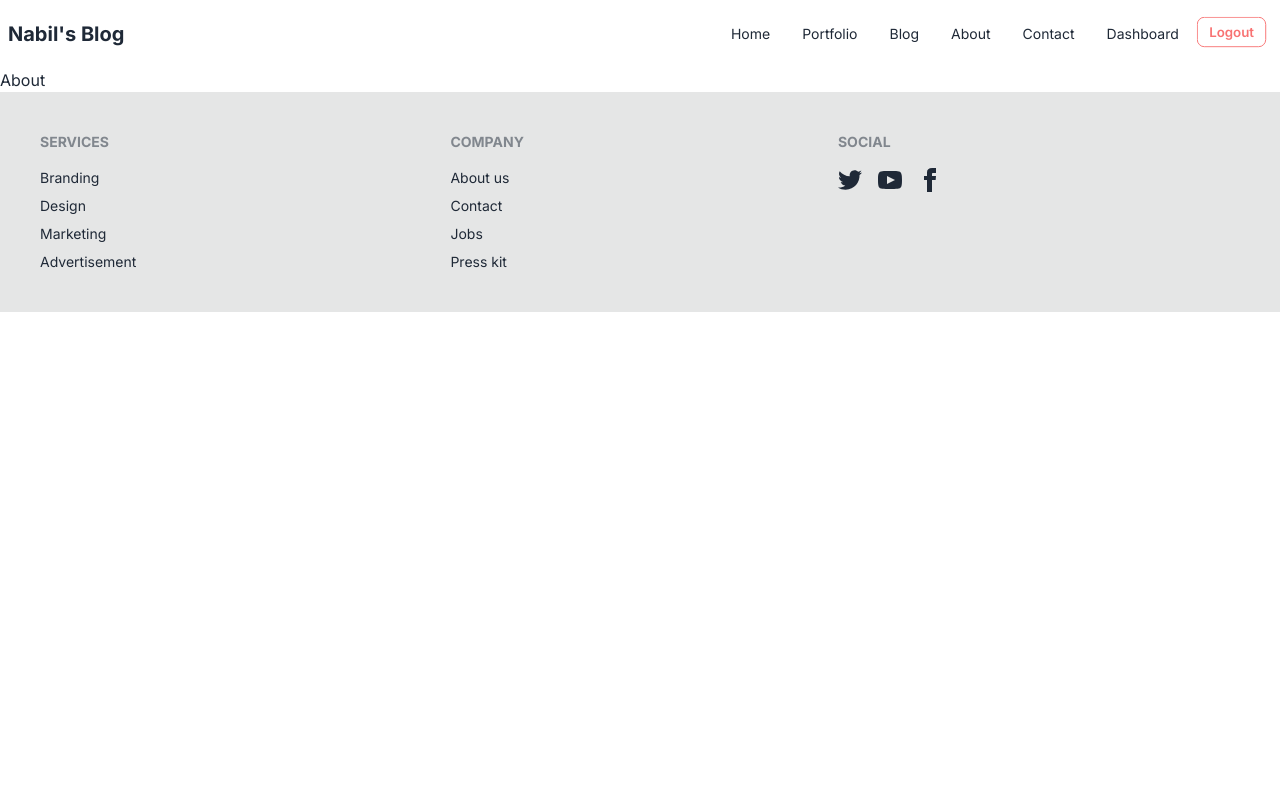
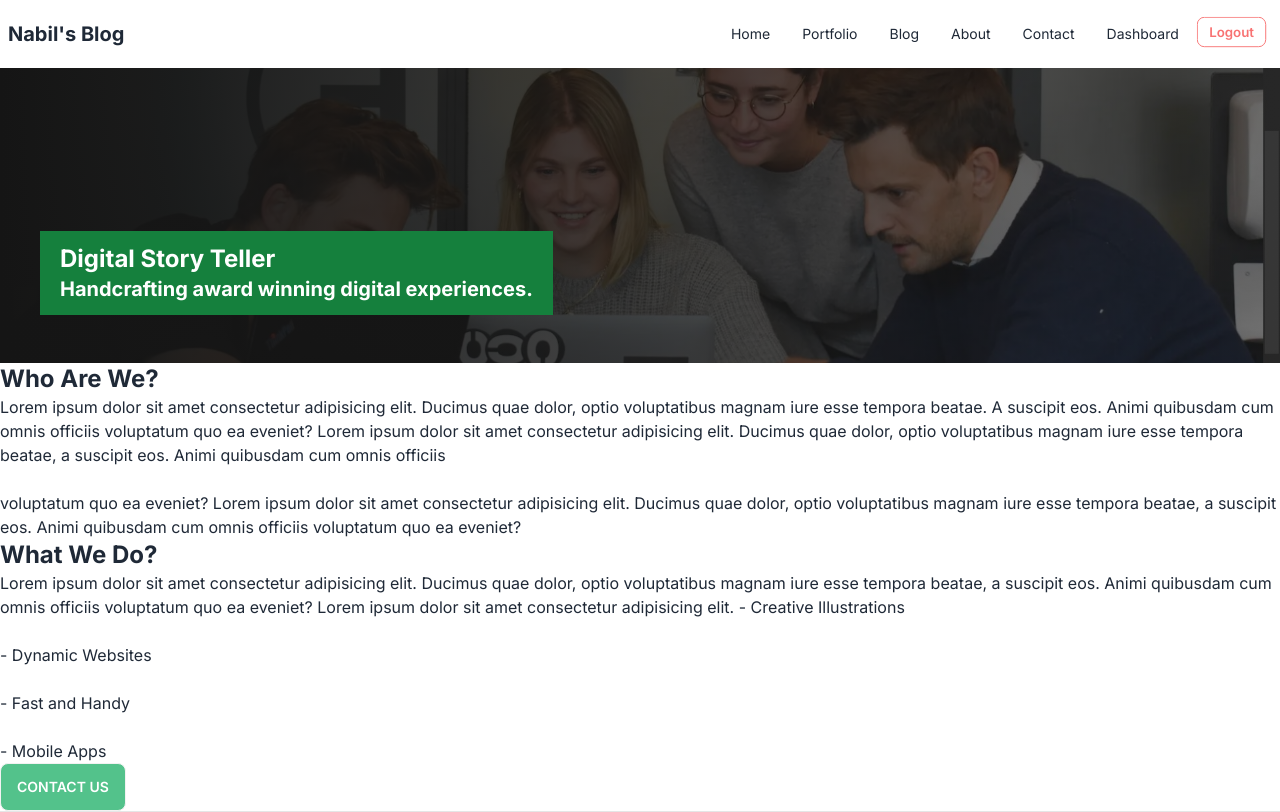
Before and after one commit to nabiursiddique/nextjs-blog-app, a Next.js app: page /about in a window 1280 px wide. Shown: the top 812 px of the page. Built offline with nearby package versions, Linux system fonts and the light colour scheme.

Commit message:
Design- About page banner section is completed

```diff
--- a/src/app/about/page.jsx
+++ b/src/app/about/page.jsx
@@ -1,9 +1,63 @@
+import Image from 'next/image';
 import React from 'react';
+import employeesImage from 'public/employees.jpg'
+import Button from '@/components/Button/Button';
+import './style.css'
 
 const About = () => {
     return (
         <div>
-            About
+            {/* Banner */}
+            <div className='relative '>
+
+                <div className='image-overlay'>
+                    <Image className='' src={employeesImage} alt='About banner image' />
+                </div>
+                <h1 className='centered text-2xl text-center lg:hidden block absolute bg-green-700 text-white px-5 py-2'>About Us</h1>
+                <div className='lg:block md:block hidden absolute bottom-12 left-10 bg-green-700 text-white px-5 py-3 '>
+                    <h1 className='text-2xl font-bold'>Digital Story Teller</h1>
+                    <h2 className='text-xl font-bold'>Handcrafting award winning digital experiences.</h2>
+                </div>
+
+
+
+            </div>
+
+            {/* Below banner content */}
+            <div>
+                <div>
+                    <h1 className='text-2xl font-bold'>Who Are We?</h1>
+                    <p> Lorem ipsum dolor sit amet consectetur adipisicing elit. Ducimus
+                        quae dolor, optio voluptatibus magnam iure esse tempora beatae. A
+                        suscipit eos. Animi quibusdam cum omnis officiis voluptatum quo ea
+                        eveniet? Lorem ipsum dolor sit amet consectetur adipisicing elit.
+                        Ducimus quae dolor, optio voluptatibus magnam iure esse tempora
+                        beatae, a suscipit eos. Animi quibusdam cum omnis officiis
+                        <br />
+                        <br />
+                        voluptatum quo ea eveniet? Lorem ipsum dolor sit amet consectetur
+                        adipisicing elit. Ducimus quae dolor, optio voluptatibus magnam iure
+                        esse tempora beatae, a suscipit eos. Animi quibusdam cum omnis
+                        officiis voluptatum quo ea eveniet?</p>
+                </div>
+                <div >
+                    <h1 className='text-2xl font-bold'>What We Do?</h1>
+                    <p>
+                        Lorem ipsum dolor sit amet consectetur adipisicing elit. Ducimus
+                        quae dolor, optio voluptatibus magnam iure esse tempora beatae, a
+                        suscipit eos. Animi quibusdam cum omnis officiis voluptatum quo ea
+                        eveniet? Lorem ipsum dolor sit amet consectetur adipisicing elit. -
+                        Creative Illustrations
+                        <br />
+                        <br /> - Dynamic Websites
+                        <br />
+                        <br /> - Fast and Handy
+                        <br />
+                        <br /> - Mobile Apps
+                    </p>
+                    <Button text="Contact Us" url="/contact" />
+                </div>
+            </div>
         </div>
     );
 };
--- /dev/null
+++ b/src/app/about/style.css
@@ -0,0 +1,16 @@
+.image-overlay:after {
+  content: "";
+  position: absolute;
+  left: 0;
+  top: 0;
+  width: 100%;
+  height: 100%;
+  display: inline-block;
+  background: linear-gradient(to right, #151515 0%, rgba(21, 21, 21, 0.6) 100%);
+}
+
+.centered {
+  top: 50%;
+  left: 50%;
+  transform: translateY(-50%) translateX(-50%);
+}
--- /dev/null
+++ b/src/components/Button/Button.jsx
@@ -0,0 +1,12 @@
+import Link from 'next/link';
+import React from 'react';
+
+const Button = ({ text, url }) => {
+    return (
+        <Link href={url}>
+            <button className="btn bg-[#53c28b] text-white hover:bg-green-600">{text}</button>
+        </Link>
+    );
+};
+
+export default Button;
--- a/src/components/Hero/Hero.jsx
+++ b/src/components/Hero/Hero.jsx
@@ -1,6 +1,7 @@
 import React from 'react';
 import Image from 'next/image'
 import heroImage from 'public/hero.png';
+import Button from '../Button/Button';
 
 const Hero = () => {
     return (
@@ -13,7 +14,7 @@ const Hero = () => {
                     <div>
                         <h1 className="text-6xl font-bold leading-tight bg-gradient-to-b from-[#194c33] to-[#bbb] bg-clip-text text-transparent lg:w-3/4 w-full">Stay updated with with our blogs</h1>
                         <p className="py-6 lg:w-4/5">Turning your idea to reality. We bring together the teams from the global tech industry.</p>
-                        <button className="btn bg-[#53c28b] text-white hover:bg-green-600">See Our Blogs</button>
+                        <Button text="See Our Blogs" url="/blog" />
                     </div>
                 </div>
             </div>
```
Also changed, not shown: public/employees.jpg (added), src/app/loading.jsx (renamed from src/app/contact/loading.jsx).
